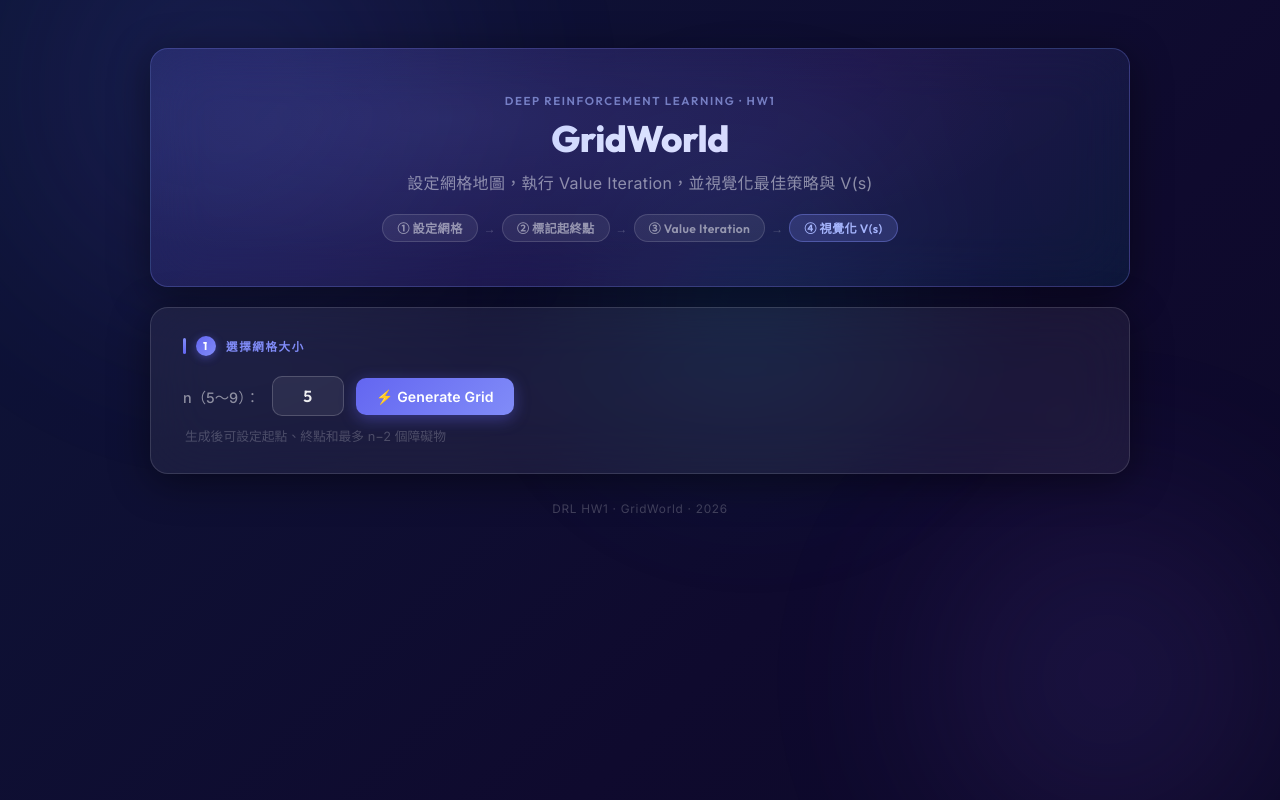
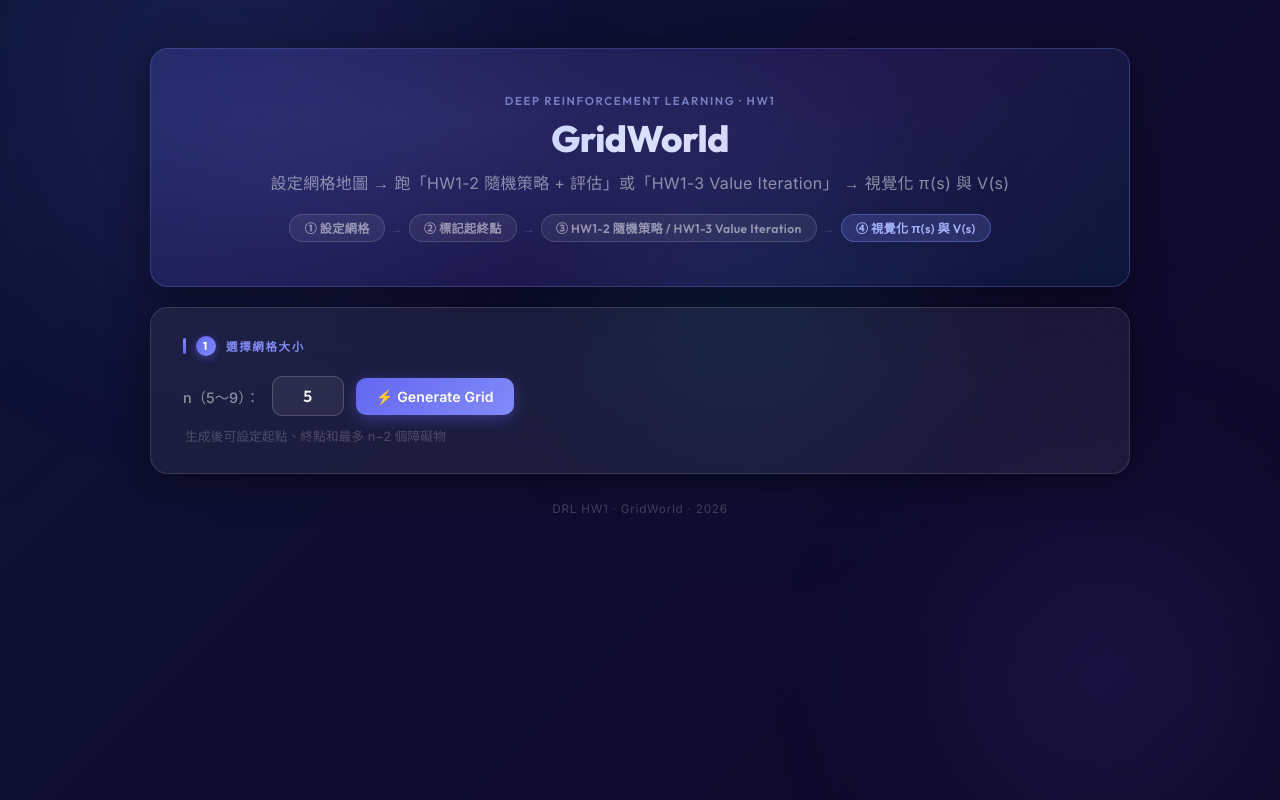
Before and after one commit to Charles8745/2026DRL_HW1_GridWorld, a Flask app: page / in a window 1280 px wide. Run offline with Flask 3, Linux system fonts and the light colour scheme.

Commit message:
docs/fix: drop residual 'Value Iteration only' framing + minor cleanup
Self-review found multiple places still presenting the project as if it
only does HW1-3 Value Iteration, which is the framing that originally
lost HW1-2 points. Updated for HW1-2 to surface clearly without anyone
having to dig.

- README H1 title no longer scoped to '(Value Iteration)'; subtitle now
  names all three deliverables. Opening table adds a 'corresponding
  button' column so a grader sees HW1-2 -> dedicated UI control.
- index.html header subtitle + step-pill row now mention both HW1-2
  random policy and HW1-3 value iteration rather than just VI.
- app.py: drop stale 'Phase 2' comment leftover from the older two-
  phase mental model; clarify it as HW1-3 Bellman optimality.
- script.js: remove dead 'lastMode' variable I introduced (was written
  but never read).

Co-Authored-By: Claude Opus 4.7 (1M context) <noreply@anthropic.com>

```diff
--- a/app.py
+++ b/app.py
@@ -33,7 +33,7 @@ def evaluate():
     end_state   = tuple(data['end'])
     obstacle_set = set(tuple(o) for o in data.get('obstacles', []))
 
-    # Phase 2: Run Value Iteration
+    # HW1-3: Bellman optimality (max over actions)
     V, policy, iterations = value_iteration(n, obstacle_set, end_state)
 
     # Format output for the frontend
--- a/static/script.js
+++ b/static/script.js
@@ -29,11 +29,6 @@ const btnReset = document.getElementById('btn-reset');
 const alertBox = document.getElementById('alert-box');
 const hintText = document.getElementById('hint-text');
 const resultsTitle = document.getElementById('results-title');
-
-// Tracks which mode produced the currently shown matrices.
-// 'random' = HW1-2 random policy + policy evaluation
-// 'optimal' = HW1-3 value iteration
-let lastMode = null;
 
 // ---------- Generate Grid ----------
 btnGenerate.addEventListener('click', () => {
@@ -238,7 +233,6 @@ async function runEvaluation({ endpoint, mode, button, originalLabel }) {
 
     if (!resp.ok) throw new Error(`Server error: ${resp.status}`);
     const data = await resp.json();
-    lastMode = mode;
     renderResults(data.policy, data.values, data.iterations, mode);
   } catch (err) {
     showAlert('計算失敗：' + err.message, 'error');
--- a/templates/index.html
+++ b/templates/index.html
@@ -25,15 +25,15 @@
     <div class="card header">
       <div class="header-kicker">Deep Reinforcement Learning · HW1</div>
       <h1>GridWorld</h1>
-      <p>設定網格地圖，執行 Value Iteration，並視覺化最佳策略與 V(s)</p>
+      <p>設定網格地圖 → 跑「HW1-2 隨機策略 + 評估」或「HW1-3 Value Iteration」 → 視覺化 π(s) 與 V(s)</p>
       <div class="header-steps">
         <div class="step-pill">① 設定網格</div>
         <div class="step-arrow">→</div>
         <div class="step-pill">② 標記起終點</div>
         <div class="step-arrow">→</div>
-        <div class="step-pill">③ Value Iteration</div>
+        <div class="step-pill">③ HW1-2 隨機策略 / HW1-3 Value Iteration</div>
         <div class="step-arrow">→</div>
-        <div class="step-pill active">④ 視覺化 V(s)</div>
+        <div class="step-pill active">④ 視覺化 π(s) 與 V(s)</div>
       </div>
     </div>
 
```
Also changed, not shown: README.md.
